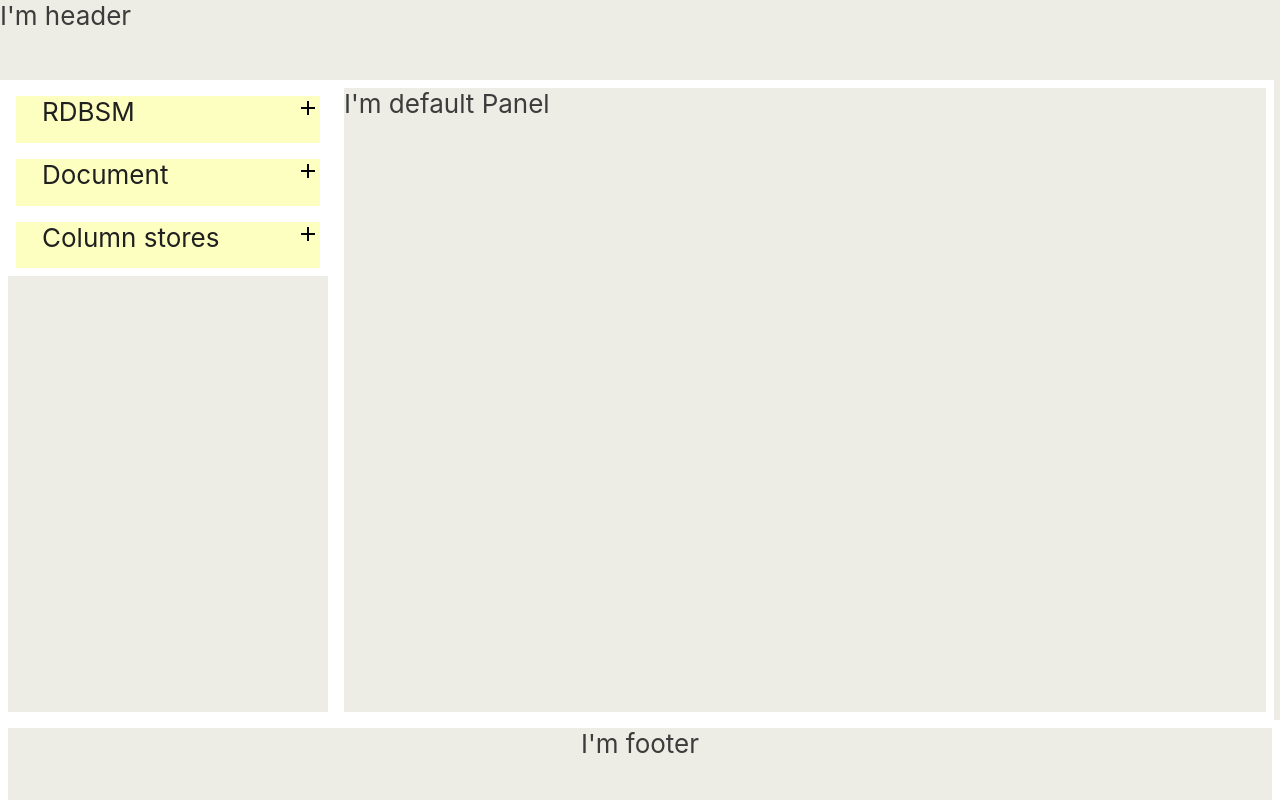
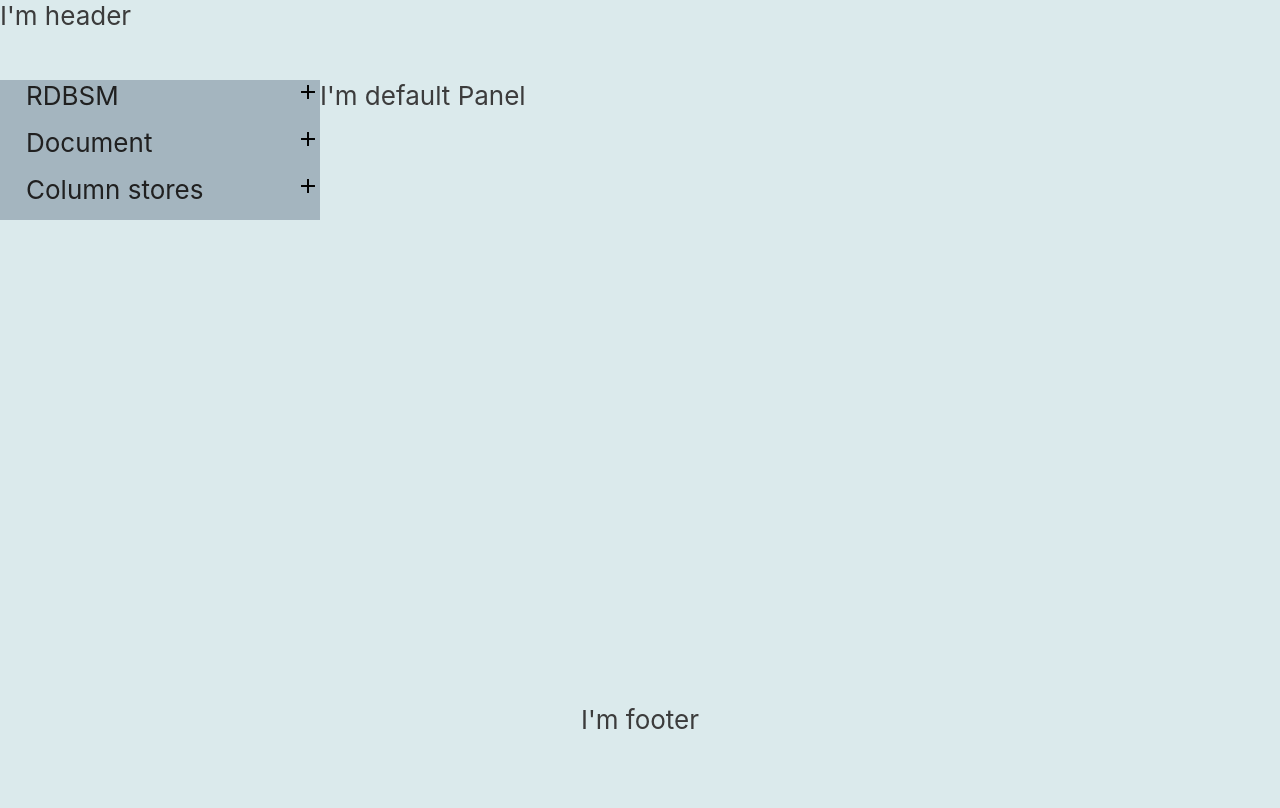
Before and after one commit to DzianisH/polybase, a React (Create React App) app: page / in a window 1280 px wide. Built offline with nearby package versions, Linux system fonts and the light colour scheme.

Commit message:
Upd theme

```diff
--- a/src/components/MenuNode.css
+++ b/src/components/MenuNode.css
@@ -1,12 +1,12 @@
 .MenuNode {
-    background-color: rgb(253, 255, 192);
+    background-color: rgb(164, 181, 191);
     min-height: 1.8em;
     padding-left: 1em;
     transition: 0.3s;
 }
 
 .MenuNode-active {
-    background-color: rgb(208, 225, 235);
+    background-color: rgb(1, 152, 171);
 }
 
 .MenuNode-link {
--- a/src/components/ShowDBPanel.css
+++ b/src/components/ShowDBPanel.css
@@ -25,7 +25,7 @@
 }
 
 .ShowDBPanel-hightlighted {
-  background-color: rgb(253, 255, 192);
+  background-color: rgb(164, 181, 191);
 }
 
 .ShowDBPanel-links {
@@ -43,6 +43,6 @@
 }
 
 .ShowDBPanel-feature {
-  background-color: rgb(208, 225, 235);
+  background-color: rgb(1, 152, 171);
   margin: 0 0.35em;
 }
--- a/src/components/ShowDBPanel.jsx
+++ b/src/components/ShowDBPanel.jsx
@@ -19,13 +19,6 @@ export default class ShowDBPanel extends React.Component {
                     <p style={{textDecoration: 'line-through'}}>OpenSource</p>
                 </div>
             );
-        }
-    }
-
-    renderFeatures(db) {
-
-        for(const feature of db.features) {
-
         }
     }
 
--- a/src/components/ShowNodePanel.css
+++ b/src/components/ShowNodePanel.css
@@ -3,14 +3,13 @@
     text-decoration: underline;
     font-size: 1.1em;
     min-height: 1.6364em;
-    background-color: rgb(208, 225, 235);
+    background-color: rgb(1, 152, 171);
     font-variant: small-caps;
     cursor: default;
 }
 
 .ShowNodePanel-summary {
-    border-left: 0.2em solid rgb(208, 225, 235);
-    background-color: rgb(208, 225, 235);
+    background-color: rgb(1, 152, 171);
     font-size: 0.9em;
     font-style: italic;
     font-variant: small-caps;
--- a/src/index.css
+++ b/src/index.css
@@ -6,7 +6,7 @@ body {
   -webkit-font-smoothing: antialiased;
   -moz-osx-font-smoothing: grayscale;
   color: rgb(60, 60, 60);
-  background-color: rgb(237, 237, 229);
+  background-color: rgb(219, 234, 236)
 }
 
 code {
@@ -30,9 +30,9 @@ h1, h2, h3, h4, h5, h6, p {
   font-size: 1.08em;
 }
 
-.bordered {
+/* .bordered {
   border: 8px solid white;
-}
+} */
 
 .display-flex {
   display: flex;
```
